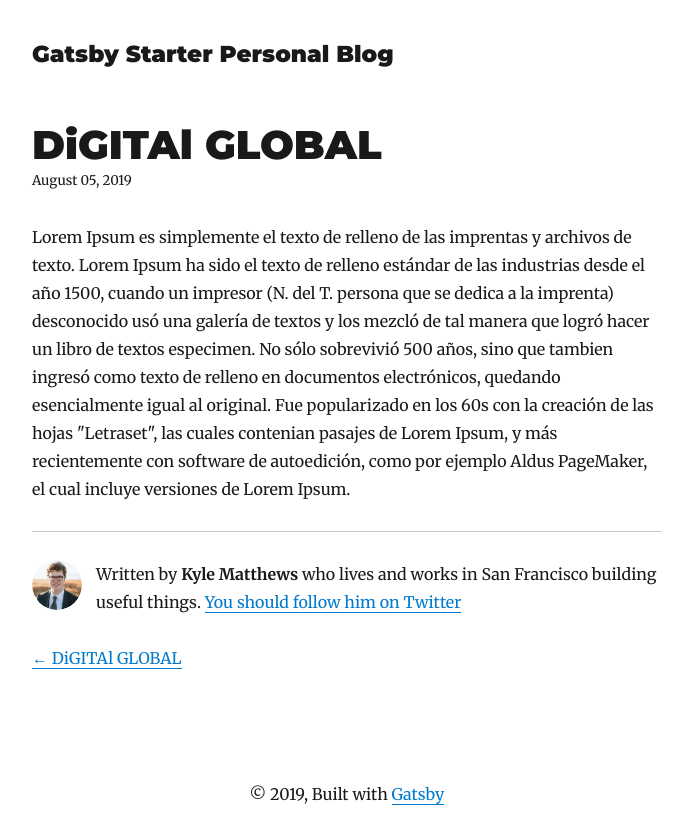
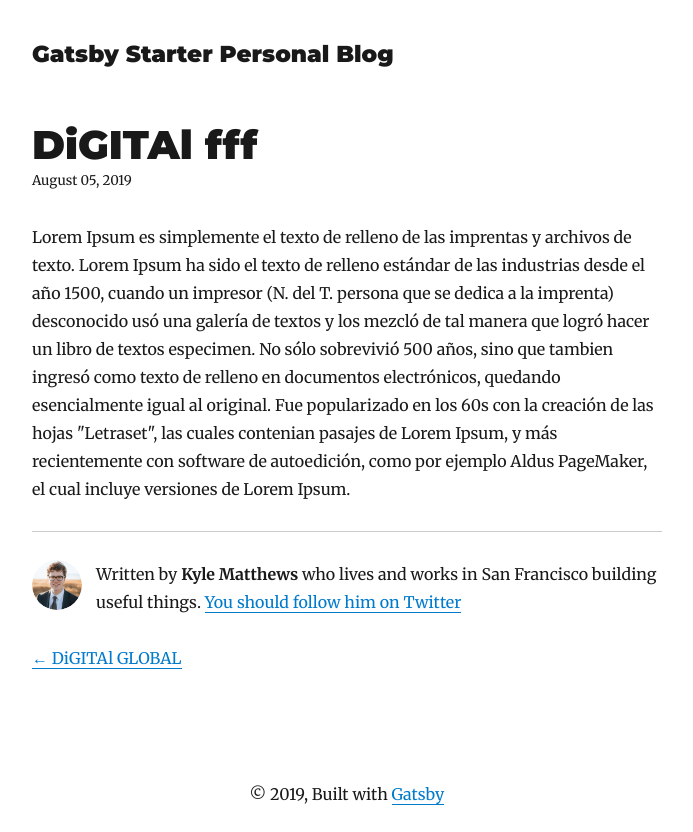
Before and after one commit to Joaquinchable/DG-Netlify-Cms, a Gatsby site: page /blog/digital-global-1/ in a window 1280 px wide. Shown: the whole page, without its empty margins (293-986 px from the left). Built offline with nearby package versions, Linux system fonts and the light colour scheme; Gatsby itself is replaced by a stand-in of ours; some packages are replaced by stand-ins of ours.

Commit message:
Update Blog “digital-global-1”

```diff
--- a/content/blog/digital-global-1.md
+++ b/content/blog/digital-global-1.md
@@ -1,7 +1,7 @@
 ---
 path: new-blog-post
 date: 2019-08-05T17:08:51.025Z
-title: DiGITAl GLOBAL
+title: DiGITAl fff
 description: >-
   ¿Qué es Digital Global?Lorem Ipsum es simplemente el texto de relleno de las
   imprentas y archivos de texto. Lorem Ipsum ha sido el texto de relleno
```
